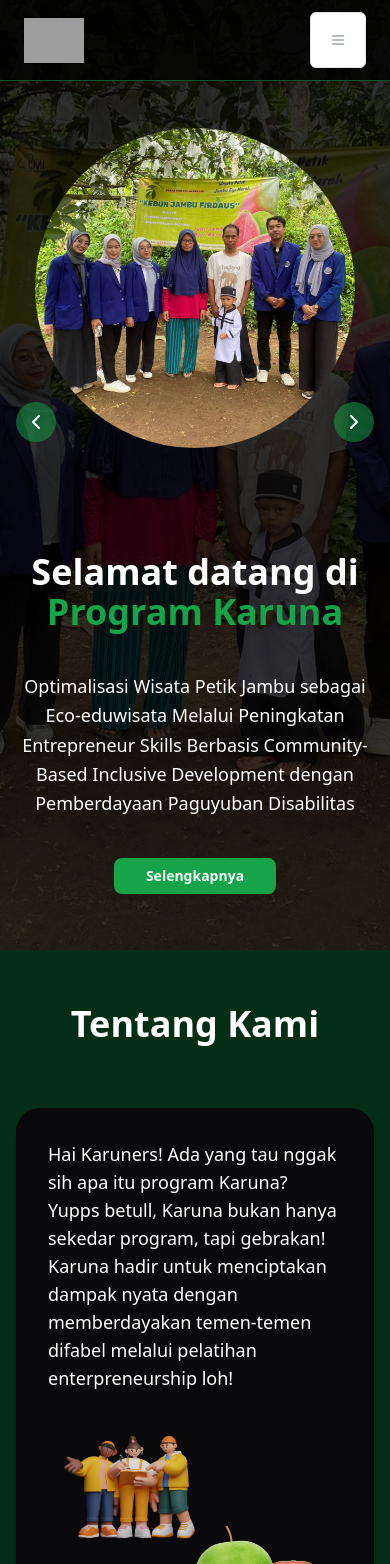
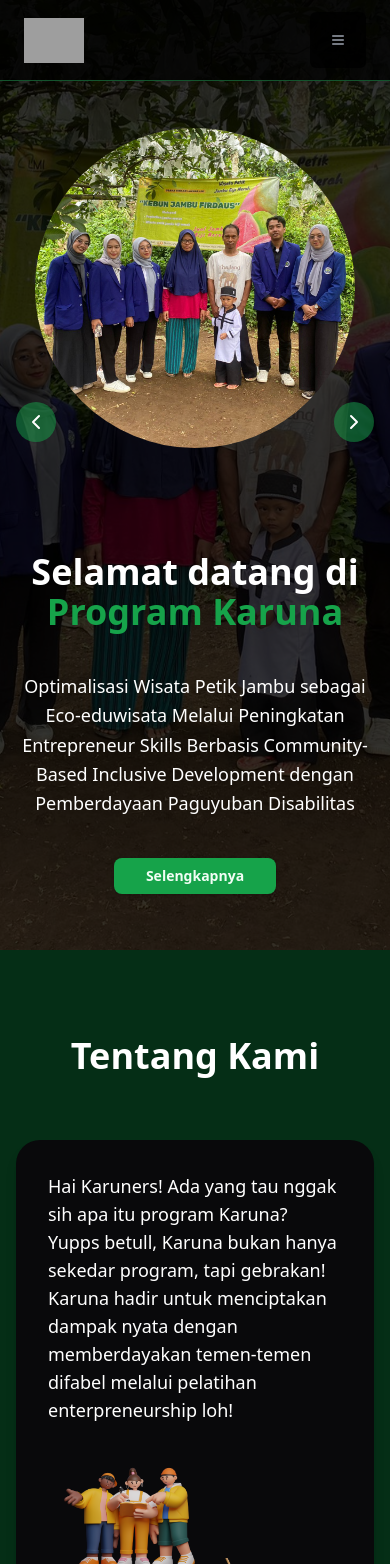
Before and after one commit to ahmadammarm/karuna, a Next.js app: page / in a window 390 px wide. Shown: the top 1564 px of the page. Built offline with nearby package versions, Linux system fonts and the light colour scheme; grey boxes are pictures that could not be loaded.

Commit message:
refactor: about page

```diff
--- a/src/app/(pages)/page.tsx
+++ b/src/app/(pages)/page.tsx
@@ -23,7 +23,7 @@ export default function HomePage() {
         )
     }
     return (
-        <div>
+        <div className="bg-zinc-950">
             <Hero />
             <About />
             <Faq />
--- a/src/components/homepage/About.tsx
+++ b/src/components/homepage/About.tsx
@@ -40,8 +40,8 @@ const About = () => {
         <div className="overflow-hidden bg-green-950">
             <div className="py-16 md:py-24 md:mt-0">
                 <h1
-                    className="text-white text-4xl md:text-5xl font-bold text-center mb-16 relative mt-24 md:mt-0"
-                    data-aos="fade-down"
+                    className="text-white text-4xl md:text-5xl font-bold text-center mb-16 relative mt-32 md:mt-0"
+                    data-aos="fade-up"
                     data-aos-duration="800"
                 >
                     Tentang Kami
--- a/src/components/layout/Navbar.tsx
+++ b/src/components/layout/Navbar.tsx
@@ -101,8 +101,7 @@ export default function Navbar() {
             <Sheet open={isOpen} onOpenChange={setIsOpen}>
               <SheetTrigger asChild>
                 <Button
-                  variant="outline"
-                  className="w-14 h-14 rounded-md text-gray-400 hover:text-gray-500 hover:bg-gray-100 focus:ring-2 focus:ring-inset focus:ring-indigo-500"
+                  className="w-14 h-14 rounded-md text-gray-400 hover:text-gray-500 bg-black/80 focus:ring-2 focus:ring-inset z-50 focus:ring-green-500"
                 >
                   <Menu className="w-full" />
                 </Button>
```
